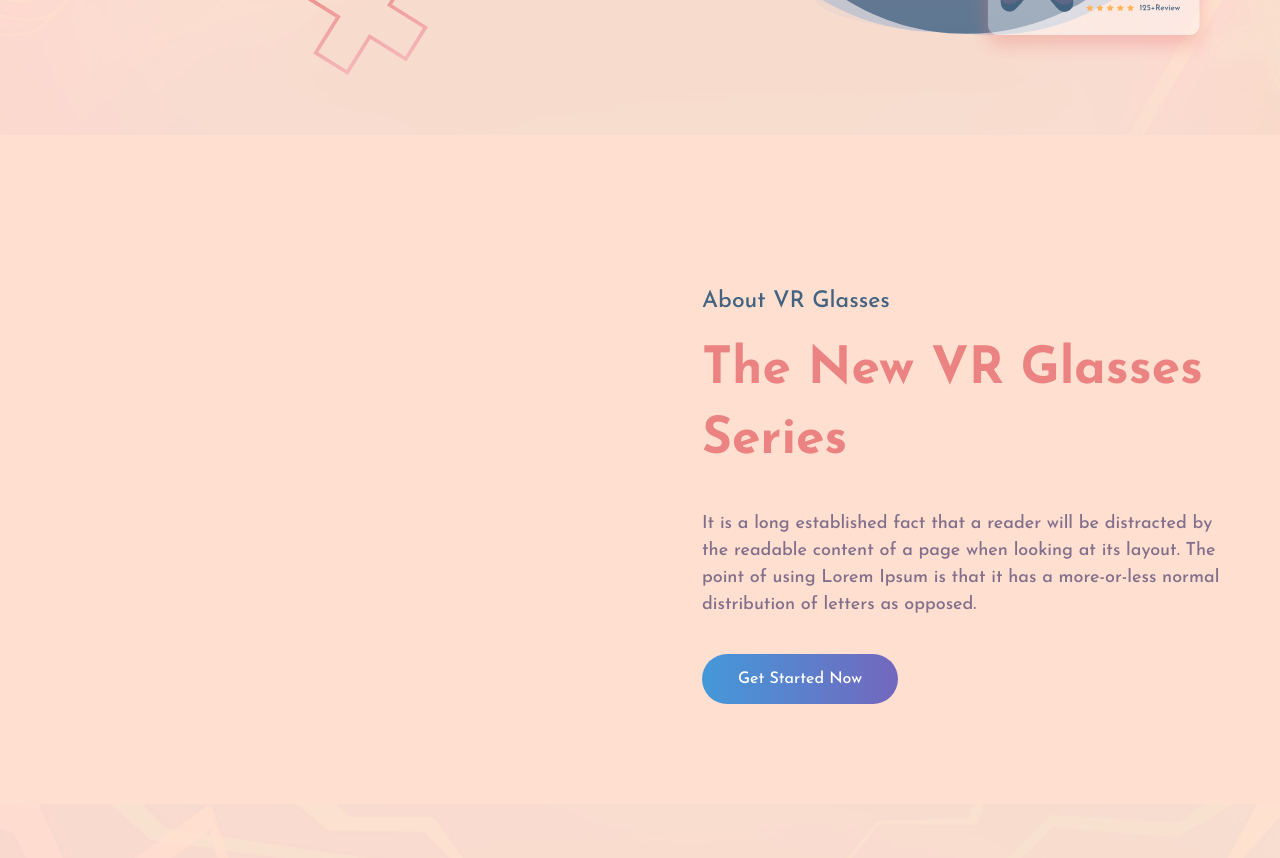
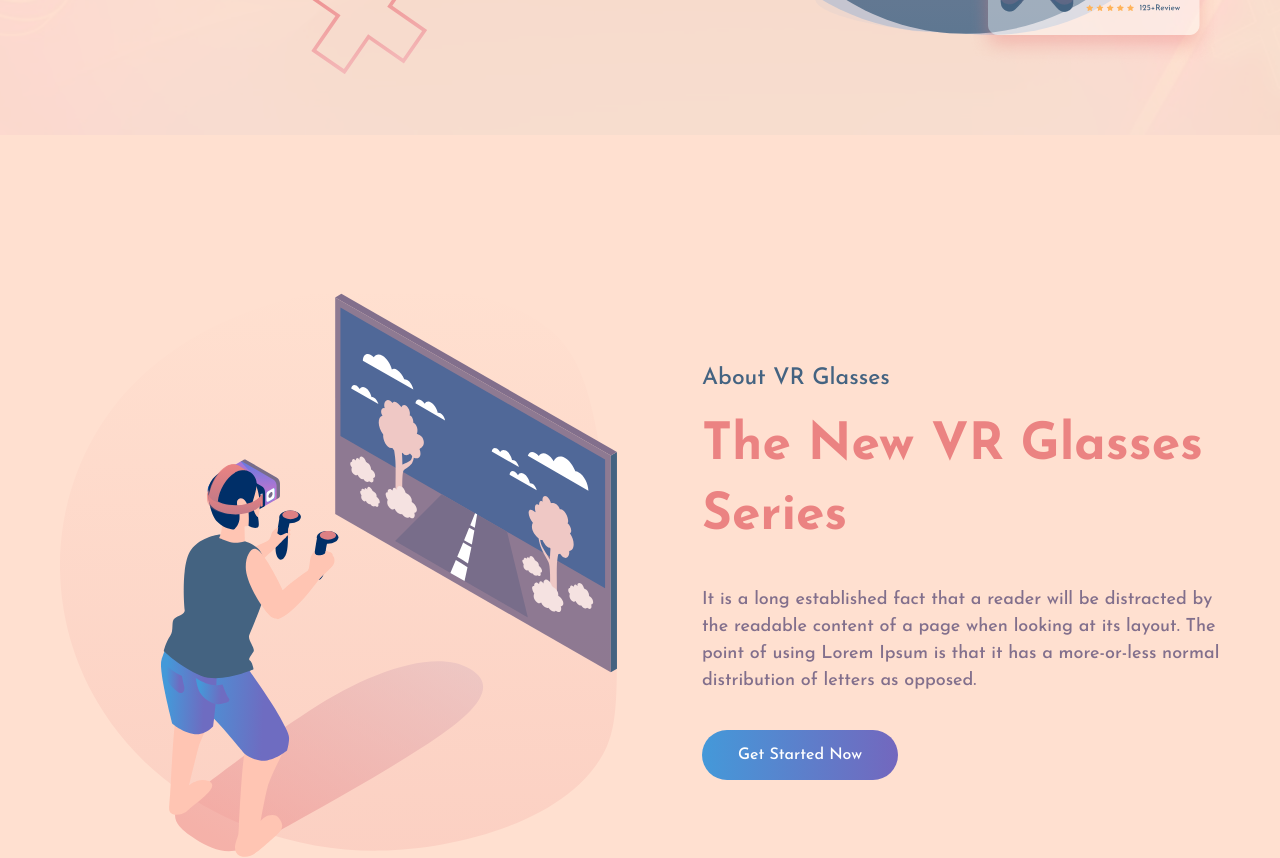
Before and after one commit to BlackDarkes/Gogames, a React (Vite) app: page / in a window 1280 px wide. Shown: the part 700-1558 px from the top of the page. Built offline with nearby package versions, Linux system fonts and the light colour scheme.

Commit message:
Сделан блок с vr

```diff
--- a/src/modules/footer/Footer.module.scss
+++ b/src/modules/footer/Footer.module.scss
@@ -4,12 +4,39 @@
   border-top: rem(1) solid $darkPurple;
 
   &Container {
-    display: flex;
+    display: grid;
+    grid-template-columns: repeat(3, 1fr);
     justify-content: space-between;
     align-items: center;
+
+
+    @include tablet() {
+      grid-template-columns: repeat(2, 1fr);
+      gap: rem(30);
+    }
+
+    @include mobile() {
+      grid-template-columns: 1fr;
+    }
+  }
+
+  &Logo {
+    @include mobile() {
+      grid-column: 1/-1;
+      margin-inline: auto;
+    }
   }
 
   &Secure {
     color: $darkPurple;
+    text-align: center;
+
+    @include tablet() {
+      grid-column: 1/-1;
+    }
+
+    @include mobile() {
+      grid-row: 3;
+    }
   }
 }
--- a/src/modules/footer/Footer.tsx
+++ b/src/modules/footer/Footer.tsx
@@ -7,7 +7,7 @@ export const Footer = () => {
   return (
     <footer className={styles.footer}>
       <Container className={styles.footerContainer}>
-        <img src={ImageLogo} alt="Логотип" />
+        <img src={ImageLogo} alt="Логотип" className={styles.footerLogo} />
         <p className={styles.footerSecure}>Copyright © 2022 HEALAS.LT. All Rights Reserved.</p>
         <Icons />
       </Container>
--- a/src/modules/footer/components/Icons/Icons.module.scss
+++ b/src/modules/footer/components/Icons/Icons.module.scss
@@ -1,6 +1,7 @@
 .list {
   display: flex;
   column-gap: rem(16);
+  justify-self: flex-end;
 
   &Link {
     display: flex;
@@ -28,4 +29,15 @@
       color: $accessoryPeach;
     }
   }
+
+  @include tablet() {
+    grid-column: 2;
+    grid-row: 1;
+  }
+
+  @include mobile() {
+    grid-row: 2;
+    grid-column: 1/-1;
+    justify-self: center;
+  }
 }
--- a/src/modules/main/VRGlasses/VRGlasses.tsx
+++ b/src/modules/main/VRGlasses/VRGlasses.tsx
@@ -8,7 +8,7 @@ export const VRGlasses = () => {
   return (
     <section className={styles.vr}>
       <Container>
-        <Content>
+        <Content isLeft={false}>
           <Image />
           <Information />
         </Content>
--- /dev/null
+++ b/src/modules/main/VRGlasses/components/Image/Image.module.scss
@@ -0,0 +1,22 @@
+.image {
+  position: relative;
+
+  &Screen {
+    position: absolute;
+    top: 0;
+    right: 0;
+    width: 15vw;
+
+    @include laptop() {
+      width: 22vw;
+    }
+
+    @include mobile() {
+      width: 35vw;
+    }
+
+    @include mobile-s() {
+      width: 45vw;
+    }
+  }
+}
--- a/src/modules/main/VRGlasses/components/Image/Image.tsx
+++ b/src/modules/main/VRGlasses/components/Image/Image.tsx
@@ -1,7 +1,20 @@
+import ImageBoy from "../../assets/game-men.svg";
+import ImageScreen from "../../assets/screen.svg";
+import { motion } from "framer-motion";
+import styles from './Image.module.scss'
+
 export const Image = () => {
   return (
-    <div>
-
+    <div className={styles.image}>
+      <img src={ImageBoy} alt="мальчик" />
+      <motion.img
+        src={ImageScreen}
+        alt="Экран"
+        initial={{ y: 0 }}
+        animate={{ y: [10, -40] }}
+        transition={{ duration: 3, repeat: Infinity, repeatType: "reverse" }}
+        className={styles.imageScreen}
+      />
     </div>
   );
-}
+};
--- a/src/shared/ui/Content/Content.module.scss
+++ b/src/shared/ui/Content/Content.module.scss
@@ -11,5 +11,8 @@
 
 .reverse {
   @extend .content;
-  flex-direction: row-reverse;
+  @include mobile() {
+    flex-direction: column;
+    row-gap: rem(35);
+  }
 }
```
